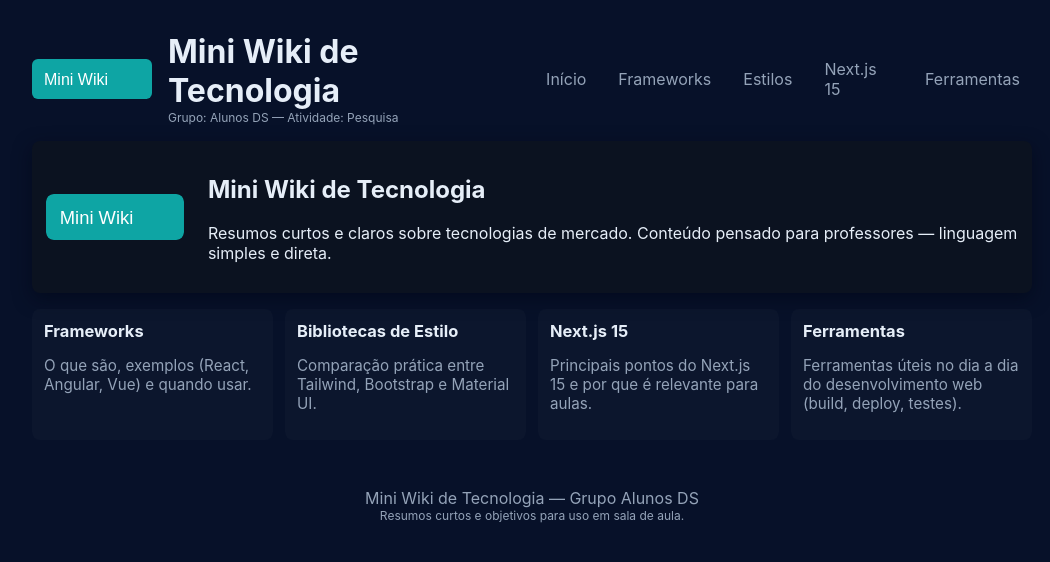
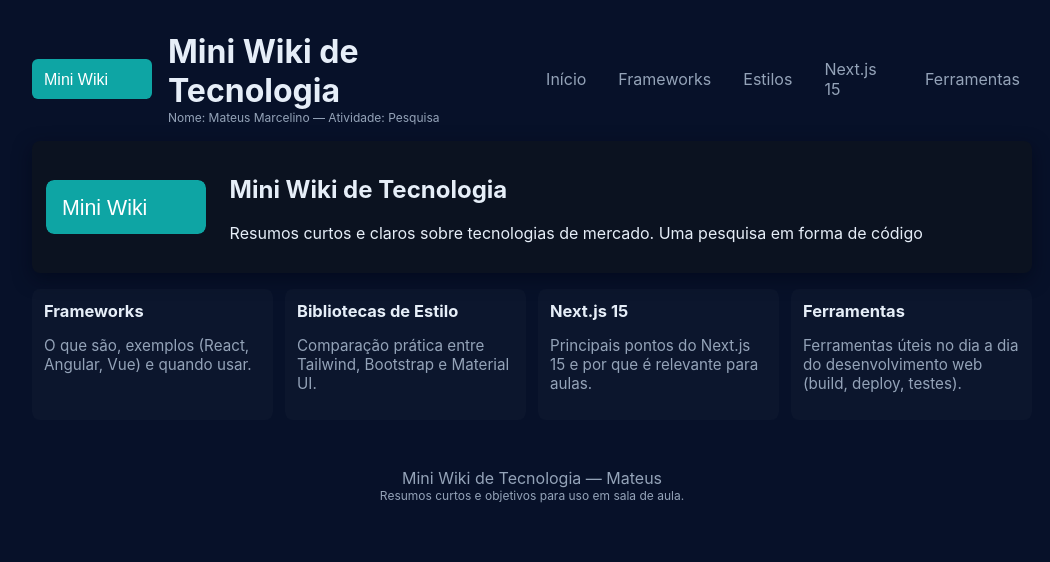
Before and after one commit to mateussousaaaa00-blip/fremeworks-pesquisa, a Next.js app: page / in a window 1280 px wide. Shown: the top 562 px of the page, without its empty margins (108-1158 px from the left). Built offline with nearby package versions, Linux system fonts and the light colour scheme.

Commit message:
chore: commit das mudanças locais  ajustes manuais em layout e home

```diff
--- a/app/layout.jsx
+++ b/app/layout.jsx
@@ -17,7 +17,7 @@ export default function RootLayout({ children }){
               <img src="/logo.svg" alt="logo" style={{height:40}}/>
               <div>
                 <h1 style={{margin:0}}>Mini Wiki de Tecnologia</h1>
-                <div style={{fontSize:12,color:'var(--muted)'}}>Grupo: Alunos DS — Atividade: Pesquisa</div>
+                <div style={{fontSize:12,color:'var(--muted)'}}>Nome: Mateus Marcelino — Atividade: Pesquisa</div>
               </div>
             </div>
             <NavBar />
--- a/app/page.jsx
+++ b/app/page.jsx
@@ -7,7 +7,7 @@ export default function Home(){
         <img src="/logo.svg" alt="logo" />
         <div>
           <h2>Mini Wiki de Tecnologia</h2>
-          <p>Resumos curtos e claros sobre tecnologias de mercado. Conteúdo pensado para professores — linguagem simples e direta.</p>
+          <p>Resumos curtos e claros sobre tecnologias de mercado. Uma pesquisa em forma de código</p>
         </div>
       </div>
 
--- a/components/Footer.jsx
+++ b/components/Footer.jsx
@@ -1,7 +1,7 @@
 export default function Footer(){
   return (
     <footer className="footer">
-      <div>Mini Wiki de Tecnologia — Grupo Alunos DS</div>
+      <div>Mini Wiki de Tecnologia — Mateus</div>
       <div style={{fontSize:12}}>Resumos curtos e objetivos para uso em sala de aula.</div>
     </footer>
   )
```
